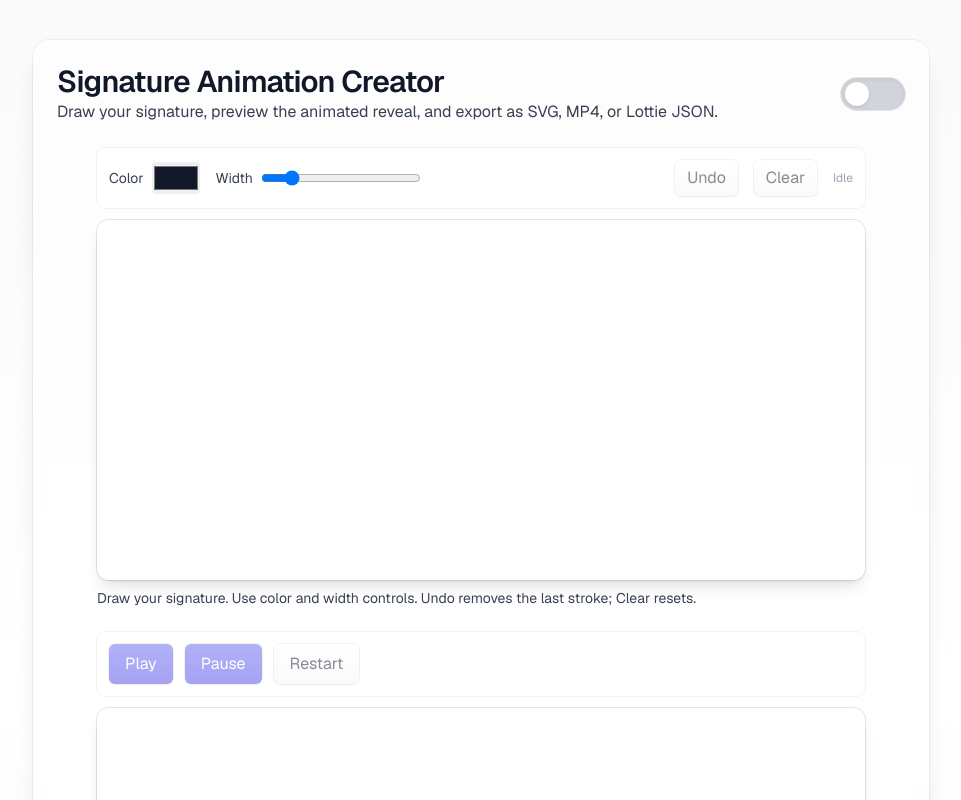
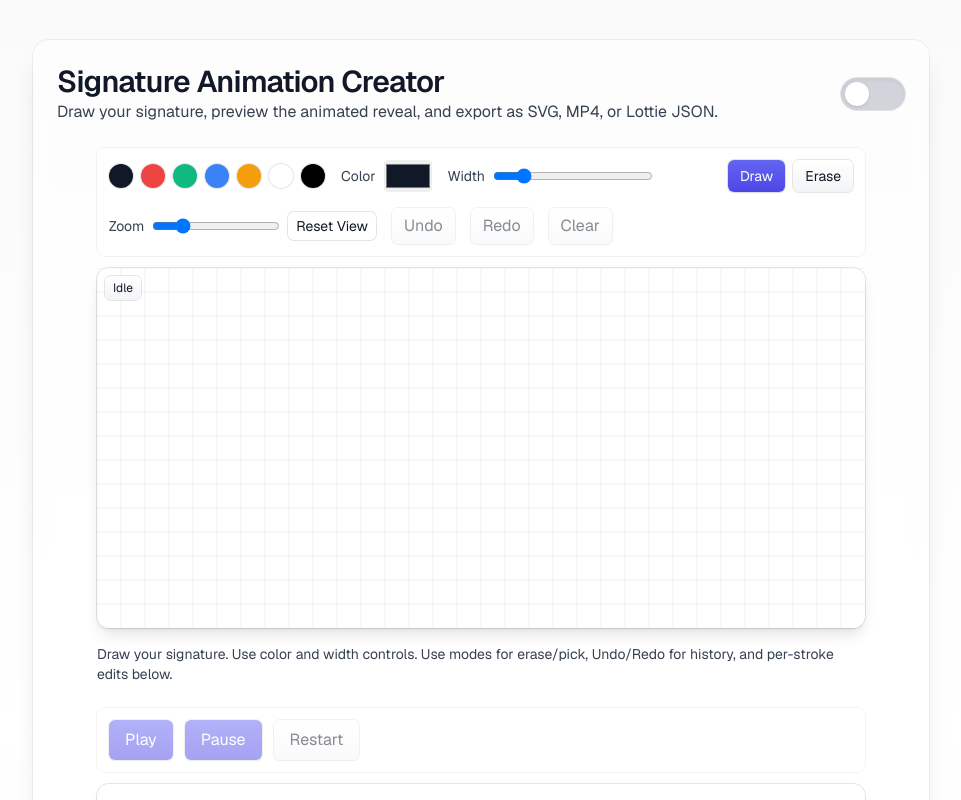
Before and after one commit to Jayanithu/sac, a Next.js app: page / in a window 1280 px wide. Shown: the top 800 px of the page, without its empty margins (159-1120 px from the left). Built offline with nearby package versions, Linux system fonts and the light colour scheme.

Commit message:
feat: add canvas drawing and erasing with color/width

```diff
--- a/src/components/CanvasSign.tsx
+++ b/src/components/CanvasSign.tsx
@@ -7,14 +7,92 @@ type Props = { onChange?: (strokes: Stroke[]) => void };
 export default function CanvasSign({ onChange }: Props) {
   const canvasRef = useRef<HTMLCanvasElement>(null);
   const [strokes, setStrokes] = useState<Stroke[]>([]);
+  const [undone, setUndone] = useState<Stroke[]>([]);
   const [drawing, setDrawing] = useState(false);
+  const [mode, setMode] = useState<'draw'|'erase'>('draw');
   const [color, setColor] = useState("#111827");
   const isWhite = (color || "").toLowerCase() === "#ffffff" || (color || "").toLowerCase() === "#fff";
   const [width, setWidth] = useState(4);
+  const [zoom, setZoom] = useState(1);
+  const [pan, setPan] = useState<{x:number;y:number}>({ x: 0, y: 0 });
+  const [shiftDown, setShiftDown] = useState(false);
+  const palette = ["#111827","#ef4444","#10b981","#3b82f6","#f59e0b","#ffffff","#000000"];
   const startRef = useRef<number | null>(null);
   const currentStrokeRef = useRef<Stroke | null>(null);
 
+  const hitStroke = (s: Stroke, x: number, y: number, tol: number) => {
+    if (!s.points.length) return false;
+    if (s.points.length === 1) return Math.hypot(s.points[0].x - x, s.points[0].y - y) <= tol;
+    let min = Infinity;
+    for (let i = 1; i < s.points.length; i++) {
+      const a = s.points[i - 1], b = s.points[i];
+      const vx = b.x - a.x, vy = b.y - a.y;
+      const wx = x - a.x, wy = y - a.y;
+      const c1 = vx * wx + vy * wy;
+      const c2 = vx * vx + vy * vy;
+      const t = c2 ? Math.max(0, Math.min(1, c1 / c2)) : 0;
+      const px = a.x + vx * t, py = a.y + vy * t;
+      const d = Math.hypot(px - x, py - y);
+      if (d < min) min = d;
+    }
+    return min <= (s.width / 2 + tol);
+  };
+
+  const splitStrokeByErase = (s: Stroke, x: number, y: number, r: number): Stroke[] => {
+    const out: Stroke[] = [];
+    const pts = s.points;
+    if (pts.length < 2) return Math.hypot(pts[0]?.x - x || 0, pts[0]?.y - y || 0) > r ? [s] : [];
+    let cur: Point[] = [ { ...pts[0] } ];
+    for (let i = 1; i < pts.length; i++) {
+      const a = pts[i - 1], b = pts[i];
+      const vx = b.x - a.x, vy = b.y - a.y;
+      const wx = x - a.x, wy = y - a.y;
+      const c1 = vx * wx + vy * wy;
+      const c2 = vx * vx + vy * vy;
+      const t = c2 ? Math.max(0, Math.min(1, c1 / c2)) : 0;
+      const px = a.x + vx * t, py = a.y + vy * t;
+      const d = Math.hypot(px - x, py - y);
+      if (d <= r) {
+        const tt = a.t + (b.t - a.t) * t;
+        const inter: Point = { x: px, y: py, t: tt };
+        cur.push(inter);
+        if (cur.length > 1) out.push({ points: cur, color: s.color, width: s.width });
+        cur = [ { ...b } ];
+      } else {
+        cur.push({ ...b });
+      }
+    }
+    if (cur.length > 1) out.push({ points: cur, color: s.color, width: s.width });
+    return out;
+  };
+
+  const applyEraseAt = (x: number, y: number, zoom: number) => {
+    const r = 6 / Math.max(0.001, zoom);
+    setUndone([]);
+    setStrokes(prev => {
+      let changed = false;
+      const next: Stroke[] = [];
+      for (const s of prev) {
+        if (hitStroke(s, x, y, r)) {
+          const parts = splitStrokeByErase(s, x, y, r);
+          for (const p of parts) if (p.points.length > 1) next.push(p);
+          changed = true;
+        } else {
+          next.push(s);
+        }
+      }
+      return changed ? next : prev;
+    });
+  };
+
   useEffect(() => { onChange?.(strokes); }, [strokes, onChange]);
+
+  useEffect(() => {
+    const onKey = (e: KeyboardEvent) => setShiftDown(e.shiftKey);
+    window.addEventListener("keydown", onKey);
+    window.addEventListener("keyup", onKey);
+    return () => { window.removeEventListener("keydown", onKey); window.removeEventListener("keyup", onKey); };
+  }, []);
 
   useEffect(() => {
     const canvas = canvasRef.current;
@@ -34,13 +112,23 @@ export default function CanvasSign({ onChange }: Props) {
     const redraw = () => {
       ctx.clearRect(0, 0, canvas.width, canvas.height);
       const dpr = window.devicePixelRatio || 1;
-      ctx.scale(1, 1);
+      const scale = dpr * zoom;
+      const tx = pan.x * dpr, ty = pan.y * dpr;
+      // grid
+      const step = 24 * scale;
+      ctx.strokeStyle = isWhite ? "#444" : "rgba(0,0,0,0.06)";
+      ctx.lineWidth = 1;
+      ctx.beginPath();
+      for (let gx = (tx % step + step) % step; gx < canvas.width; gx += step) { ctx.moveTo(gx, 0); ctx.lineTo(gx, canvas.height); }
+      for (let gy = (ty % step + step) % step; gy < canvas.height; gy += step) { ctx.moveTo(0, gy); ctx.lineTo(canvas.width, gy); }
+      ctx.stroke();
+      // strokes
       for (const s of strokes) {
         if (!s.points.length) continue;
-        ctx.strokeStyle = s.color; ctx.lineWidth = s.width * dpr; ctx.lineCap = "round"; ctx.lineJoin = "round";
+        ctx.strokeStyle = s.color; ctx.lineWidth = s.width * scale; ctx.lineCap = "round"; ctx.lineJoin = "round";
         ctx.beginPath();
-        ctx.moveTo(s.points[0].x * dpr, s.points[0].y * dpr);
-        for (let i = 1; i < s.points.length; i++) ctx.lineTo(s.points[i].x * dpr, s.points[i].y * dpr);
+        ctx.moveTo(s.points[0].x * scale + tx, s.points[0].y * scale + ty);
+        for (let i = 1; i < s.points.length; i++) ctx.lineTo(s.points[i].x * scale + tx, s.points[i].y * scale + ty);
         ctx.stroke();
       }
     };
@@ -53,10 +141,11 @@ export default function CanvasSign({ onChange }: Props) {
   const getPos = (e: PointerEvent): { x: number; y: number } => {
     const canvas = canvasRef.current!;
     const rect = canvas.getBoundingClientRect();
-    const dpr = window.devicePixelRatio || 1;
-    const x = (e.clientX - rect.left) * dpr;
-    const y = (e.clientY - rect.top) * dpr;
-    return { x: x / dpr, y: y / dpr };
+    const cx = e.clientX - rect.left;
+    const cy = e.clientY - rect.top;
+    const x = (cx - pan.x) / Math.max(0.001, zoom);
+    const y = (cy - pan.y) / Math.max(0.001, zoom);
+    return { x, y };
   };
 
   useEffect(() => {
@@ -65,31 +154,51 @@ export default function CanvasSign({ onChange }: Props) {
     const ctx = canvas.getContext("2d")!;
     const onDown = (e: PointerEvent) => {
       e.preventDefault();
+      const dpr = window.devicePixelRatio || 1;
+      const scale = dpr * zoom;
+      const { x, y } = getPos(e);
+      if (mode === 'erase') {
+        canvas.setPointerCapture(e.pointerId);
+        applyEraseAt(x, y, zoom);
+        return;
+      }
+
       canvas.setPointerCapture(e.pointerId);
       setDrawing(true);
       if (startRef.current == null) startRef.current = performance.now();
       const t0 = performance.now() - (startRef.current ?? 0);
-      const { x, y } = getPos(e);
       const s: Stroke = { points: [{ x, y, t: t0 }], color, width };
       currentStrokeRef.current = s;
-      const dpr = window.devicePixelRatio || 1;
-      ctx.strokeStyle = color; ctx.lineWidth = width * dpr; ctx.lineCap = "round"; ctx.lineJoin = "round";
-      ctx.beginPath(); ctx.moveTo(x * dpr, y * dpr);
+      ctx.strokeStyle = color; ctx.lineWidth = Math.max(1, width * (e.pressure || 1)) * scale; ctx.lineCap = "round"; ctx.lineJoin = "round";
+      ctx.beginPath(); ctx.moveTo(x * scale + pan.x * dpr, y * scale + pan.y * dpr);
     };
     const onMove = (e: PointerEvent) => {
+      if (mode === 'erase') {
+        const { x, y } = getPos(e);
+        applyEraseAt(x, y, zoom);
+        return;
+      }
       if (!drawing || !currentStrokeRef.current) return;
-      const { x, y } = getPos(e);
+      const dpr = window.devicePixelRatio || 1;
+      const scale = dpr * zoom;
+      let { x, y } = getPos(e);
+      const last = currentStrokeRef.current.points.at(-1);
+      if (shiftDown && last) {
+        const dx = x - last.x, dy = y - last.y;
+        if (Math.abs(dx) > Math.abs(dy)) y = last.y; else x = last.x;
+      }
       const t = performance.now() - (startRef.current ?? 0);
       const p: Point = { x, y, t };
-      currentStrokeRef.current.points.push(p);
-      const dpr = window.devicePixelRatio || 1;
-      ctx.lineTo(x * dpr, y * dpr); ctx.stroke();
+      if (!last || Math.hypot(p.x - last.x, p.y - last.y) > 1) currentStrokeRef.current.points.push(p);
+      ctx.lineWidth = Math.max(1, width * (e.pressure || 1)) * scale;
+      ctx.lineTo(x * scale + pan.x * dpr, y * scale + pan.y * dpr); ctx.stroke();
     };
     const endStroke = () => {
       if (!currentStrokeRef.current) return;
       const s = currentStrokeRef.current;
       currentStrokeRef.current = null;
       setDrawing(false);
+      setUndone([]);
       setStrokes(prev => [...prev, s]);
     };
     const onUp = () => endStroke();
@@ -106,26 +215,55 @@ export default function CanvasSign({ onChange }: Props) {
       canvas.removeEventListener("pointercancel", onLeave);
       canvas.removeEventListener("pointerleave", onLeave);
     };
-  }, [color, width, drawing]);
+  }, [color, width, drawing, strokes, zoom, pan, shiftDown]);
 
-  const clearAll = () => { setStrokes([]); startRef.current = null; };
-  const undo = () => setStrokes(prev => prev.slice(0, -1));
+  const clearAll = () => { setStrokes([]); setUndone([]); startRef.current = null; };
+  const undo = () => setStrokes(prev => { if (!prev.length) return prev; const next = [...prev]; const last = next.pop()!; setUndone(u => [last, ...u]); return next; });
+  const redo = () => setUndone(u => { if (!u.length) return u; const [first, ...rest] = u; setStrokes(s => [...s, first]); return rest; });
 
   return (
     <div className="w-full max-w-3xl mx-auto">
       <div className="flex flex-wrap items-center gap-3 sm:gap-4 mb-3 rounded-lg p-2 sm:p-3 bg-white/70 dark:bg-zinc-900/50 ring-1 ring-black/5 dark:ring-white/10">
-        <label className="flex items-center gap-2 w-full sm:w-auto"><span className="text-sm text-gray-700">Color</span><input className="h-8 w-12 rounded" type="color" value={color} onChange={e => setColor(e.target.value)} /></label>
-        <label className="flex items-center gap-2 flex-1 min-w-0"><span className="text-sm text-gray-700">Width</span><input className="h-2 w-full sm:w-40" type="range" min={1} max={20} value={width} onChange={e => setWidth(Number(e.target.value))} /></label>
-        <button className="w-full sm:w-auto px-3 py-1.5 rounded-md bg-gradient-to-b from-white to-gray-100 hover:from-gray-100 hover:to-gray-200 text-gray-900 shadow-sm ring-1 ring-black/10 focus-visible:outline-none focus-visible:ring-2 focus-visible:ring-indigo-500 focus-visible:ring-offset-2 focus-visible:ring-offset-white dark:focus-visible:ring-offset-zinc-900 disabled:opacity-50" onClick={undo} disabled={!strokes.length}>Undo</button>
-        <button className="w-full sm:w-auto px-3 py-1.5 rounded-md bg-gradient-to-b from-white to-gray-100 hover:from-gray-100 hover:to-gray-200 text-gray-900 shadow-sm ring-1 ring-black/10 focus-visible:outline-none focus-visible:ring-2 focus-visible:ring-indigo-500 focus-visible:ring-offset-2 focus-visible:ring-offset-white dark:focus-visible:ring-offset-zinc-900 disabled:opacity-50" onClick={clearAll} disabled={!strokes.length}>Clear</button>
-        <span className={`text-xs ${drawing ? "text-emerald-600" : "text-gray-400"}`}>{drawing ? "Recording…" : "Idle"}</span>
+        <div className="flex items-center gap-2 order-1">
+          {palette.map(c => (
+            <button key={c} aria-label={c} className="h-6 w-6 rounded-full ring-1 ring-black/10" style={{ background: c }} onClick={() => setColor(c)} />
+          ))}
+        </div>
+        <label className="flex items-center gap-2 w-full sm:w-auto order-2"><span className="text-sm text-gray-700">Color</span><input className="h-8 w-12 rounded" type="color" value={color} onChange={e => setColor(e.target.value)} /></label>
+        <label className="flex items-center gap-2 flex-1 min-w-0 order-3"><span className="text-sm text-gray-700">Width</span><input className="h-2 w-full sm:w-40" type="range" min={1} max={20} value={width} onChange={e => setWidth(Number(e.target.value))} /></label>
+        <div className="flex items-center gap-2 order-4">
+          <button className={`px-3 py-1.5 rounded-md text-sm ${mode==='draw'?'bg-gradient-to-b from-indigo-500 to-indigo-600 text-white shadow-sm ring-1 ring-black/10':'bg-gradient-to-b from-white to-gray-100 text-gray-900 ring-1 ring-black/10'} focus-visible:outline-none focus-visible:ring-2 focus-visible:ring-indigo-500 focus-visible:ring-offset-2 focus-visible:ring-offset-white dark:focus-visible:ring-offset-zinc-900`} onClick={() => setMode('draw')}>Draw</button>
+          <button className={`px-3 py-1.5 rounded-md text-sm ${mode==='erase'?'bg-gradient-to-b from-indigo-500 to-indigo-600 text-white shadow-sm ring-1 ring-black/10':'bg-gradient-to-b from-white to-gray-100 text-gray-900 ring-1 ring-black/10'} focus-visible:outline-none focus-visible:ring-2 focus-visible:ring-indigo-500 focus-visible:ring-offset-2 focus-visible:ring-offset-white dark:focus-visible:ring-offset-zinc-900`} onClick={() => setMode('erase')}>Erase</button>
+        </div>
+        <div className="flex items-center gap-2 order-5 w-full sm:w-auto">
+          <span className="text-sm text-gray-700">Zoom</span>
+          <input className="h-2 w-full sm:w-32" type="range" min={0.5} max={3} step={0.1} value={zoom} onChange={e => setZoom(Number(e.target.value))} />
+          <button className="px-2 py-1 rounded-md text-sm bg-white text-gray-900 ring-1 ring-black/10" onClick={() => { setZoom(1); setPan({x:0,y:0}); }}>Reset View</button>
+        </div>
+        <button className="w-full sm:w-auto px-3 py-1.5 rounded-md bg-gradient-to-b from-white to-gray-100 hover:from-gray-100 hover:to-gray-200 text-gray-900 shadow-sm ring-1 ring-black/10 disabled:opacity-50 order-6" onClick={undo} disabled={!strokes.length}>Undo</button>
+        <button className="w-full sm:w-auto px-3 py-1.5 rounded-md bg-gradient-to-b from-white to-gray-100 hover:from-gray-100 hover:to-gray-200 text-gray-900 shadow-sm ring-1 ring-black/10 disabled:opacity-50 order-7" onClick={redo} disabled={!undone.length}>Redo</button>
+        <button className="w-full sm:w-auto px-3 py-1.5 rounded-md bg-gradient-to-b from-white to-gray-100 hover:from-gray-100 hover:to-gray-200 text-gray-900 shadow-sm ring-1 ring-black/10 disabled:opacity-50 order-8" onClick={clearAll} disabled={!strokes.length}>Clear</button>
+
       </div>
       <div className={`rounded-xl ${isWhite ? "border-gray-700 bg-black" : "border-transparent bg-white/70 dark:bg-zinc-900/60"} ring-1 ring-black/10 dark:ring-white/10 shadow-lg`}>
-        <div className="h-[46vh] sm:h-[360px]">
+        <div className="relative h-[46vh] sm:h-[360px]">
+          <button className={`absolute top-2 left-2 px-2 py-1 rounded-md text-xs ${drawing ? 'bg-gradient-to-b from-rose-500 to-rose-600 text-white shadow-sm ring-1 ring-black/10' : 'bg-gradient-to-b from-white to-gray-100 text-gray-900 ring-1 ring-black/10'} focus-visible:outline-none focus-visible:ring-2 focus-visible:ring-indigo-500 focus-visible:ring-offset-2 focus-visible:ring-offset-white dark:focus-visible:ring-offset-zinc-900`}>{drawing ? 'Recording' : 'Idle'}</button>
           <canvas ref={canvasRef} className="w-full h-full" style={{ touchAction: "none" }} />
         </div>
       </div>
-      <p className="mt-2 text-sm text-gray-700">Draw your signature. Use color and width controls. Undo removes the last stroke; Clear resets.</p>
+      <div className="mt-2 overflow-x-auto">
+        <div className="flex items-center gap-2">
+          {strokes.map((s, i) => (
+            <div key={i} className="flex items-center gap-2 px-2 py-1 rounded-md bg-white/70 dark:bg-zinc-900/60 ring-1 ring-black/10">
+              <span className="text-xs text-gray-700">#{i+1}</span>
+              <input type="color" value={s.color} onChange={e => setStrokes(prev => prev.map((ss, idx) => idx===i ? { ...ss, color: e.target.value } : ss))} />
+              <input type="range" min={1} max={20} value={s.width} onChange={e => setStrokes(prev => prev.map((ss, idx) => idx===i ? { ...ss, width: Number(e.target.value) } : ss))} />
+              <button className="px-2 py-1 text-xs rounded-md bg-white ring-1 ring-black/10" onClick={() => setStrokes(prev => prev.filter((_, idx) => idx !== i))}>Delete</button>
+            </div>
+          ))}
+        </div>
+      </div>
+      <p className="mt-2 text-sm text-gray-700">Draw your signature. Use color and width controls. Use modes for erase/pick, Undo/Redo for history, and per-stroke edits below.</p>
     </div>
   );
 }
```
